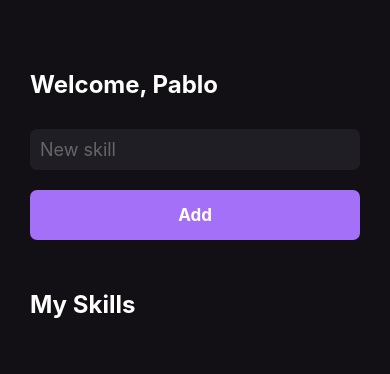
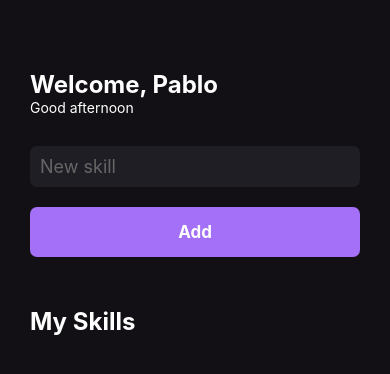
Before and after one commit to pablojr17/myskills, a React Native app: screen / in a window 390 px wide. Shown: the top 374 px of the page. Built offline with nearby package versions, Linux system fonts and the light colour scheme.

Commit message:
Hooks useEffect

```diff
--- a/src/pages/Home/index.js
+++ b/src/pages/Home/index.js
@@ -1,4 +1,4 @@
-import React, { useState } from 'react';
+import React, { useEffect, useState } from 'react';
 import { View, Text, StyleSheet, TextInput, Platform, ScrollView, FlatList } from 'react-native';
 import { Button } from '../../components/Button';
 import { SkillCard } from '../../components/SkillCard';
@@ -6,14 +6,33 @@
 export default function Home() {
   const [newSkill, setNewSkill] = useState('');
   const [mySkills, setMySkills] = useState([]);
+  const [gretting, setGretting] = useState('');
 
   function handleAddNewSkill() {
     setMySkills(oldState => [...oldState, newSkill]);
   }
 
+  useEffect(() => {
+    const currentHour = new Date().getHours();
+
+    if (currentHour < 12) {
+      setGretting('Good morning')
+    }
+    else if (currentHour >= 12 && currentHour < 18) {
+      setGretting('Good afternoon');
+    }
+    else {
+      setGretting('Good night');
+    }
+  }, [])
+
   return (
     <View style={styles.container}>
       <Text style={styles.title}>Welcome, Pablo</Text>
+
+      <Text style={styles.greetings}>
+        {gretting}
+      </Text>
 
       <TextInput
         style={styles.input}
@@ -60,4 +79,7 @@
     marginTop: 30,
     borderRadius: 7
   },
+  greetings: {
+    color: '#fff'
+  }
 })
```
